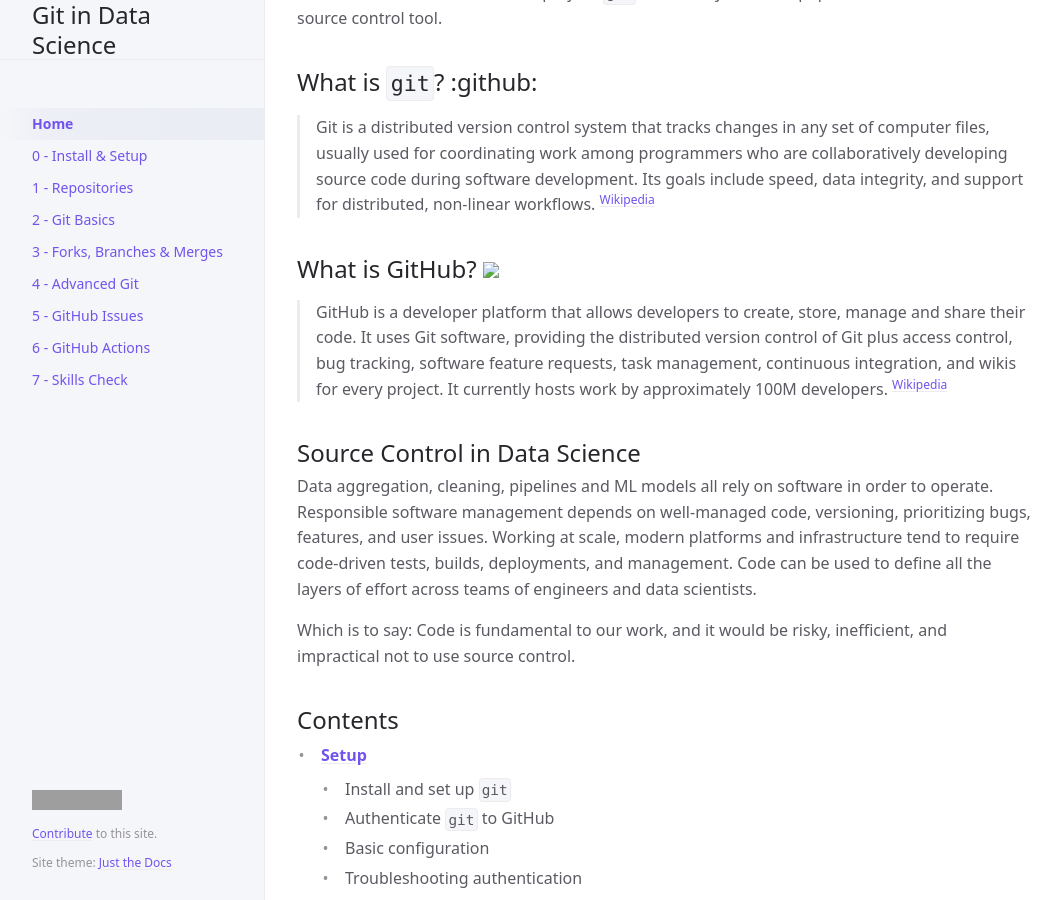
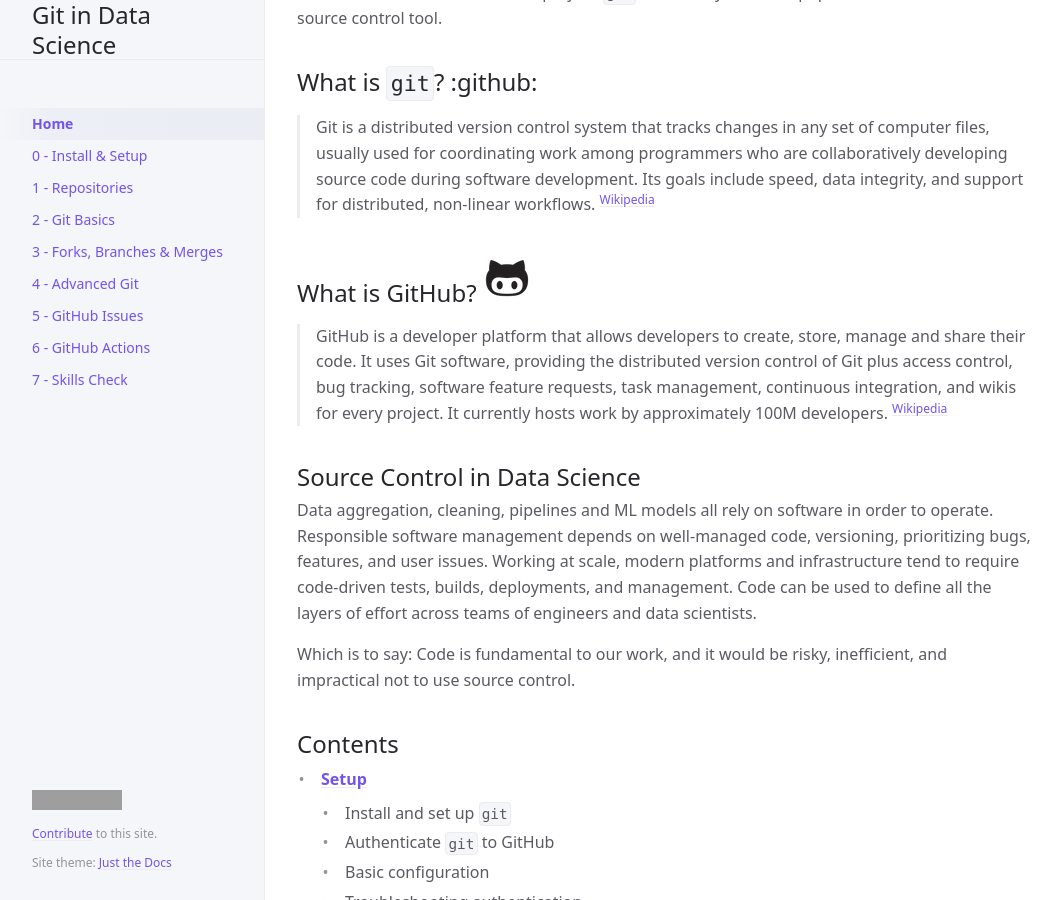
Before and after one commit to UVADS/git-basics, a Jekyll site: the page built from index.md, in a window 1280 px wide and 900 px high, scrolled down 564 px. Shown: the whole window, without its empty margins (107-1168 px from the left). Built offline with Jekyll 4.4.1, drawn with Linux system fonts in a browser that asks for light colours; cached includes are drawn as plain includes; grey boxes are pictures that could not be loaded.

Commit message:
Trying img instead

```diff
--- a/index.md
+++ b/index.md
@@ -31,7 +31,7 @@ Source control, also known as "version control," is the process of tracking chan
 
 > Git is a distributed version control system that tracks changes in any set of computer files, usually used for coordinating work among programmers who are collaboratively developing source code during software development. Its goals include speed, data integrity, and support for distributed, non-linear workflows. <sup>[Wikipedia](https://en.wikipedia.org/wiki/Git)</sup>
 
-## What is GitHub? <img src="https://uvads.github.io/git-basics/assets/images/octocat-48.png" />
+## What is GitHub? <img src="https://raw.githubusercontent.com/UVADS/git-basics/refs/heads/main/_assets/images/octocat-48.png" />
 
 > GitHub is a developer platform that allows developers to create, store, manage and share their code. It uses Git software, providing the distributed version control of Git plus access control, bug tracking, software feature requests, task management, continuous integration, and wikis for every project. It currently hosts work by approximately 100M developers. <sup>[Wikipedia](https://en.wikipedia.org/wiki/GitHub)</sup>
 
```
